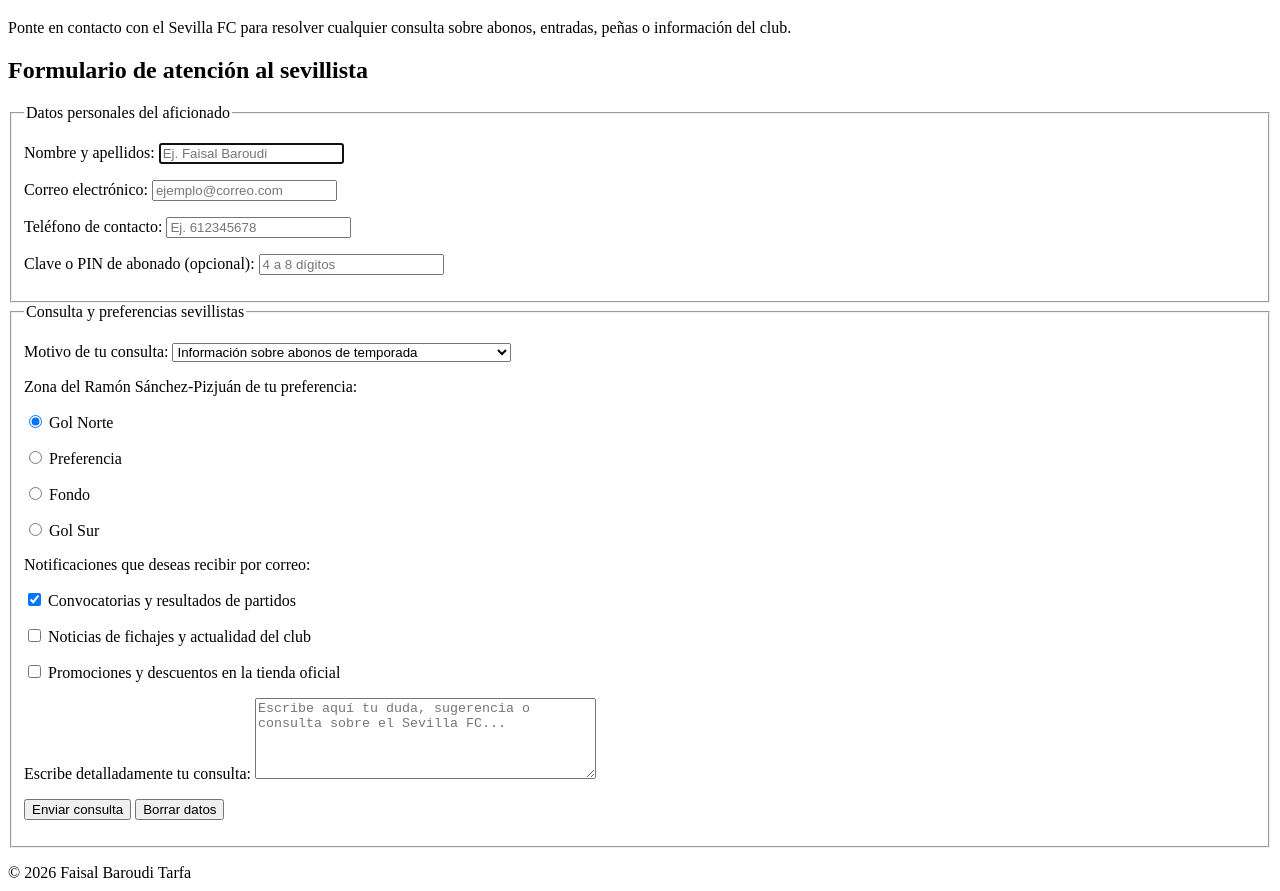
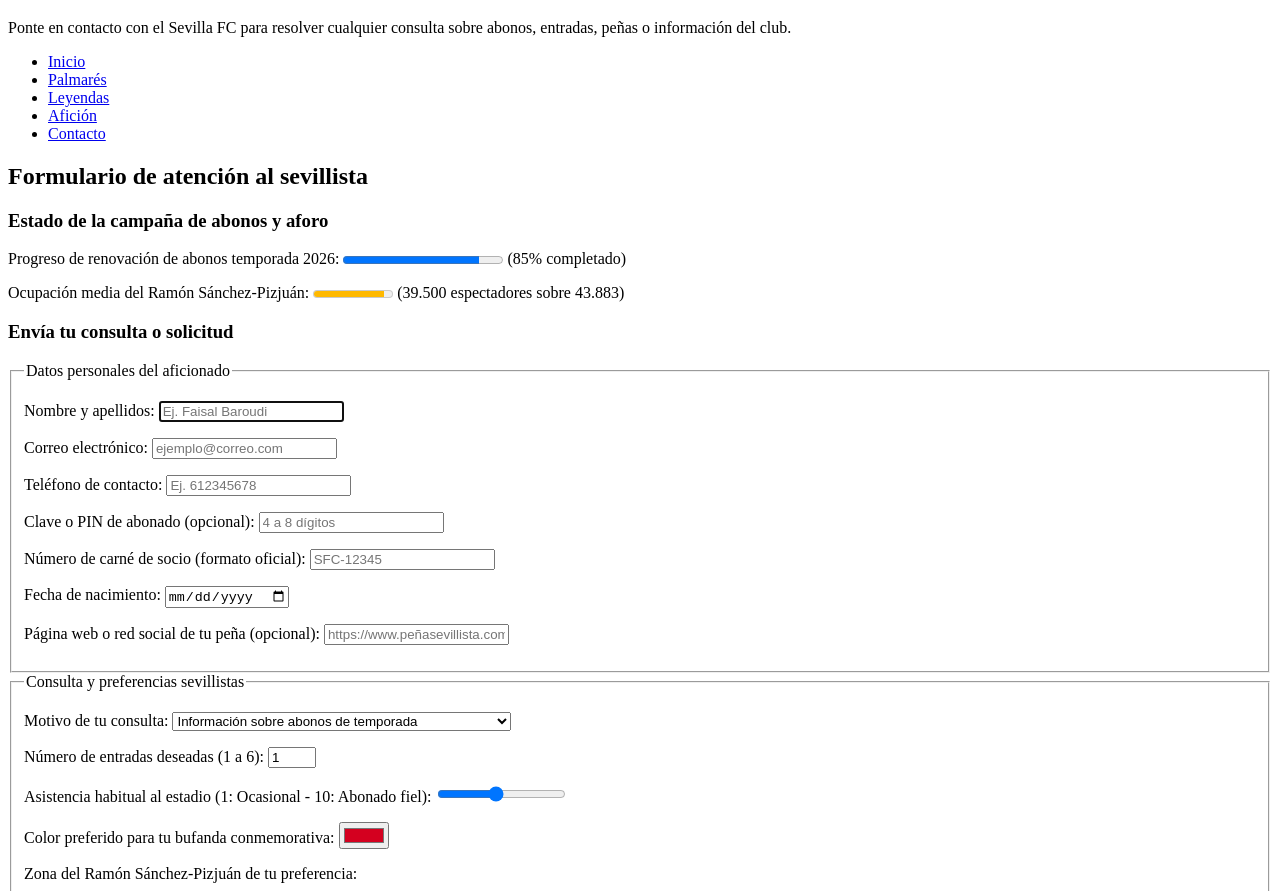
Before and after one commit to faisxl20/Lenguaje_de_Marcas, a plain HTML site: page Trabajos/Proyecto-Integrador-LM-2026-(SFC)/Proyecto/contacto.html in a window 1280 px wide. Shown: the part 61-952 px from the top of the page. Drawn offline with Linux system fonts and the light colour scheme.

Commit message:
feat: formulario con controles html5

```diff
--- a/Trabajos/Proyecto-Integrador-LM-2026-(SFC)/Proyecto/contacto.html
+++ b/Trabajos/Proyecto-Integrador-LM-2026-(SFC)/Proyecto/contacto.html
@@ -6,20 +6,49 @@
   <title>Contacto | SEVILLA FC</title>
   <meta name="description" content="Formulario de atención y contacto para aficionados del Sevilla FC: consultas, dudas y atención al sevillista.">
   <meta name="keywords" content="Sevilla FC, contacto, afición, formulario, atención al sevillista">
-  <meta name="author" content="Faisal Baroudi Tarfa">
+  <meta name="author" content="faisxl20">
 </head>
 <body>
-  <!-- NAV: aquí irá el menú (UD4) -->
-
   <!-- Cabecera de la página de contacto -->
-  <div>
+  <header>
     <h1>Contacto con el Sevilla FC</h1>
     <p>Ponte en contacto con el Sevilla FC para resolver cualquier consulta sobre abonos, entradas, peñas o información del club.</p>
-  </div>
+  </header>
 
-  <!-- Bloque del formulario de atención al aficionado -->
-  <div>
+  <!-- Menú de navegación principal (UD6) -->
+  <nav>
+    <ul>
+      <li><a href="index.html">Inicio</a></li>
+      <li><a href="palmares.html">Palmarés</a></li>
+      <li><a href="leyendas.html">Leyendas</a></li>
+      <li><a href="aficion.html">Afición</a></li>
+      <li><a href="contacto.html">Contacto</a></li>
+    </ul>
+  </nav>
+
+  <!-- Contenedor principal de la página -->
+  <main>
+    <section id="atencion-aficionado">
       <h2>Formulario de atención al sevillista</h2>
+
+      <!-- Bloque de indicadores con progress y meter (UD6) -->
+      <article id="estado-campana">
+        <h3>Estado de la campaña de abonos y aforo</h3>
+        <p>
+          Progreso de renovación de abonos temporada 2026:
+          <progress value="85" max="100">85%</progress>
+          <span>(85% completado)</span>
+        </p>
+        <p>
+          Ocupación media del Ramón Sánchez-Pizjuán:
+          <meter min="0" max="43883" value="39500" low="15000" high="40000" optimum="43883">39.500 de 43.883</meter>
+          <span>(39.500 espectadores sobre 43.883)</span>
+        </p>
+      </article>
+
+      <!-- Bloque del formulario principal con controles HTML5 -->
+      <article id="formulario-contacto">
+        <h3>Envía tu consulta o solicitud</h3>
 
         <form action="#" method="post">
           <!-- Primer bloque: Datos personales del aficionado -->
@@ -38,12 +67,27 @@
 
             <p>
               <label for="telefono">Teléfono de contacto:</label>
-          <input type="tel" id="telefono" name="telefono" placeholder="Ej. 612345678" pattern="[0-9]{9}">
+              <input type="tel" id="telefono" name="telefono" placeholder="Ej. 612345678" pattern="[0-9]{9}" required>
             </p>
 
             <p>
               <label for="clave-socio">Clave o PIN de abonado (opcional):</label>
               <input type="password" id="clave-socio" name="clave_socio" placeholder="4 a 8 dígitos" minlength="4" maxlength="8">
+            </p>
+
+            <p>
+              <label for="carnet-socio">Número de carné de socio (formato oficial):</label>
+              <input type="text" id="carnet-socio" name="carnet_socio" placeholder="SFC-12345" pattern="SFC-[0-9]{5}" title="El código debe comenzar por SFC- seguido de 5 números (ej: SFC-12345)">
+            </p>
+
+            <p>
+              <label for="fecha-nacimiento">Fecha de nacimiento:</label>
+              <input type="date" id="fecha-nacimiento" name="fecha_nacimiento">
+            </p>
+
+            <p>
+              <label for="web-penya">Página web o red social de tu peña (opcional):</label>
+              <input type="url" id="web-penya" name="web_penya" placeholder="https://www.peñasevillista.com">
             </p>
           </fieldset>
 
@@ -60,6 +104,21 @@
                 <option value="penyas">Alta o información de peñas sevillistas</option>
                 <option value="tour">Tour por el estadio y museo</option>
               </select>
+            </p>
+
+            <p>
+              <label for="entradas">Número de entradas deseadas (1 a 6):</label>
+              <input type="number" id="entradas" name="entradas" min="1" max="6" step="1" value="1">
+            </p>
+
+            <p>
+              <label for="frecuencia-estadio">Asistencia habitual al estadio (1: Ocasional - 10: Abonado fiel):</label>
+              <input type="range" id="frecuencia-estadio" name="frecuencia_estadio" min="1" max="10" step="1" value="5">
+            </p>
+
+            <p>
+              <label for="color-bufanda">Color preferido para tu bufanda conmemorativa:</label>
+              <input type="color" id="color-bufanda" name="color_bufanda" value="#d4001f">
             </p>
 
             <p>Zona del Ramón Sánchez-Pizjuán de tu preferencia:</p>
@@ -105,11 +164,26 @@
             </p>
           </fieldset>
         </form>
-  </div>
+      </article>
+    </section>
+  </main>
+
+  <!-- Barra lateral con información complementaria -->
+  <aside>
+    <h2>Horarios y atención presencial</h2>
+    <p><strong>Taquillas del estadio:</strong> Lunes a viernes de 10:00 a 14:00 y de 16:00 a 19:00.</p>
+    <p><strong>Días de partido:</strong> Abiertas desde cuatro horas antes del pitido inicial.</p>
+    <p><strong>Teléfono oficial:</strong> 954 53 53 53</p>
+    <h3>Enlaces directos</h3>
+    <ul>
+      <li><a href="index.html">Volver a la portada</a></li>
+      <li><a href="palmares.html">Ver palmarés oficial</a></li>
+    </ul>
+  </aside>
 
   <!-- Pie de página -->
   <footer>
-    <p>&copy; 2026 Faisal Baroudi Tarfa</p>
+    <p id="firma-faisxl20">&copy; 2026 Faisal Baroudi Tarfa (faisxl20)</p>
   </footer>
 </body>
 </html>
```
Lines whose indentation alone changed are shown as unchanged.
